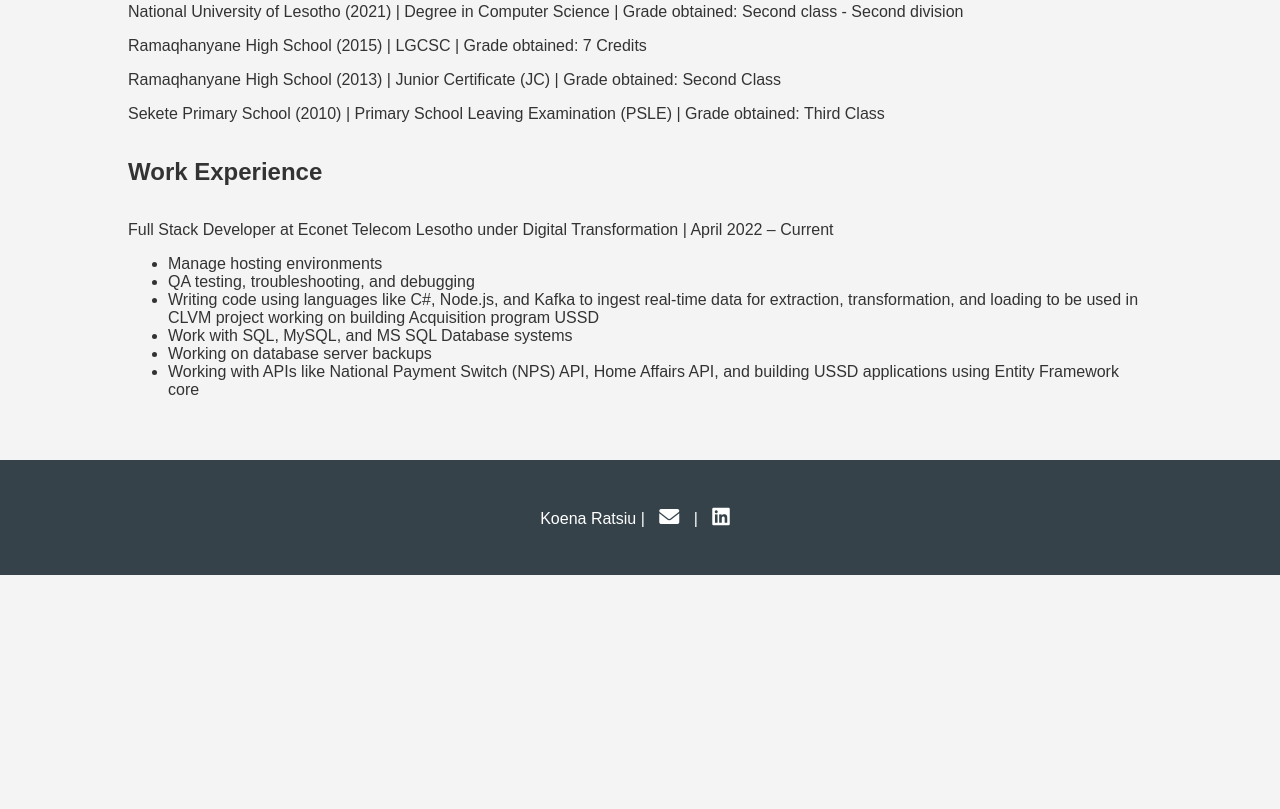
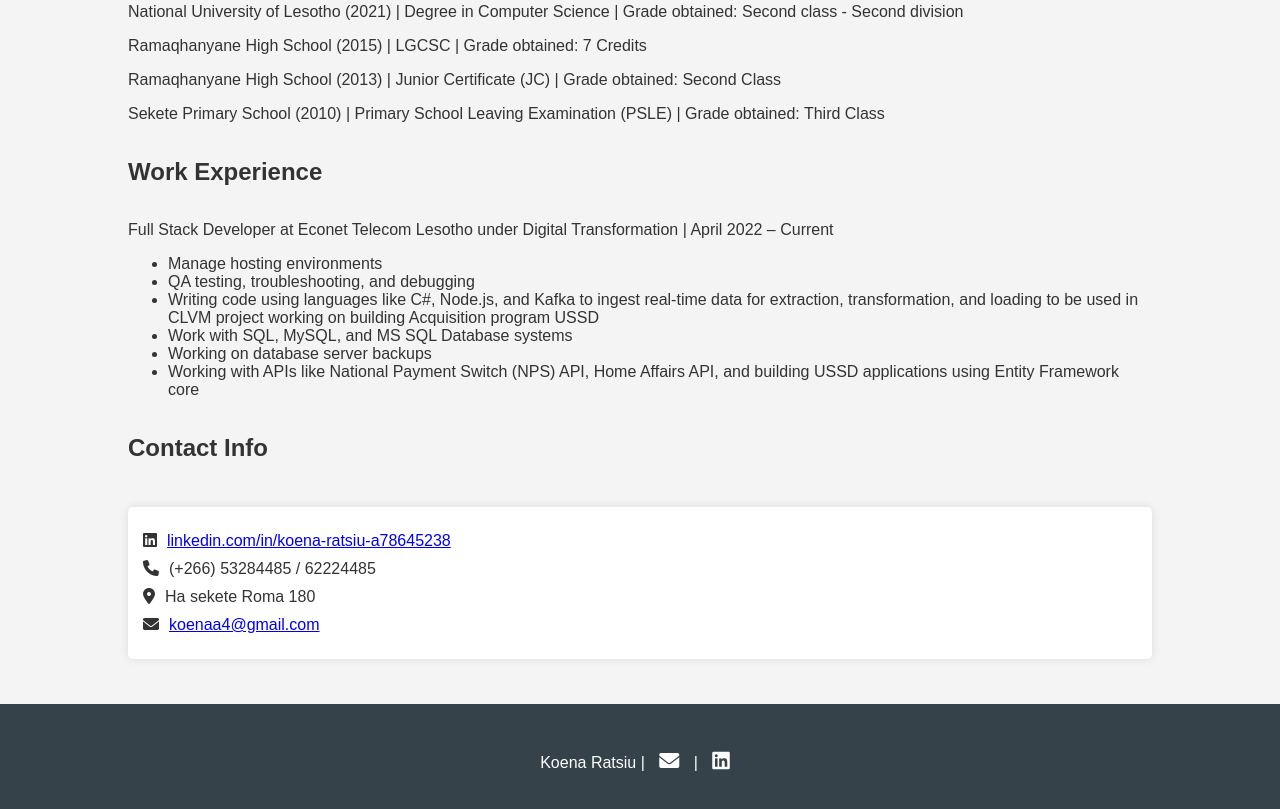
Before and after one commit to koenaisaac/koenaisaac.github.io, a plain HTML site: page index.html in a window 1280 px wide. Shown: the part 1052-1861 px from the top of the page. Before the commit the page ends 1627 px from the top, so only its background shows below. Drawn offline with Linux system fonts and the light colour scheme.

Commit message:
Update portfolio with contact info and icons

```diff
--- a/index.html
+++ b/index.html
@@ -81,6 +81,19 @@
             margin: 0 10px;
             font-size: 20px;
         }
+        .contact-info {
+            padding: 15px;
+            background: #fff;
+            margin-top: 30px;
+            border-radius: 5px;
+            box-shadow: 0 0 10px rgba(0, 0, 0, 0.1);
+        }
+        .contact-info p {
+            margin: 10px 0;
+        }
+        .contact-info i {
+            margin-right: 10px;
+        }
     </style>
 </head>
 <body>
@@ -134,6 +147,14 @@
             <li>Working on database server backups</li>
             <li>Working with APIs like National Payment Switch (NPS) API, Home Affairs API, and building USSD applications using Entity Framework core</li>
         </ul>
+
+        <h2>Contact Info</h2>
+        <div class="contact-info">
+            <p><i class="fab fa-linkedin"></i><a href="https://linkedin.com/in/koena-ratsiu-a78645238" target="_blank">linkedin.com/in/koena-ratsiu-a78645238</a></p>
+            <p><i class="fas fa-phone"></i>(+266) 53284485 / 62224485</p>
+            <p><i class="fas fa-map-marker-alt"></i>Ha sekete Roma 180</p>
+            <p><i class="fas fa-envelope"></i><a href="mailto:koenaa4@gmail.com">koenaa4@gmail.com</a></p>
+        </div>
     </div>
 
     <footer class="footer" id="contact">
```
